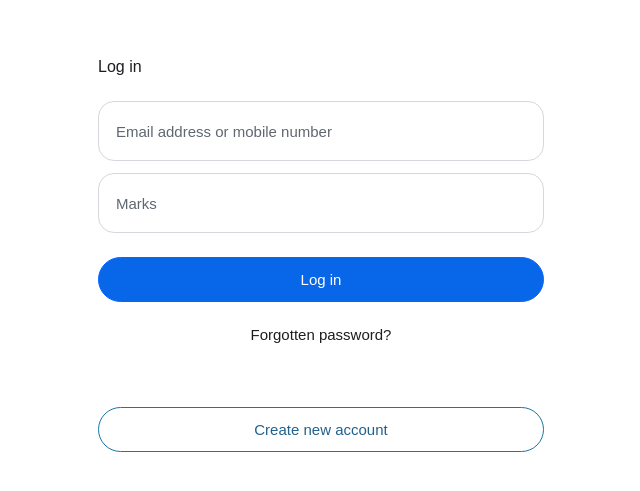
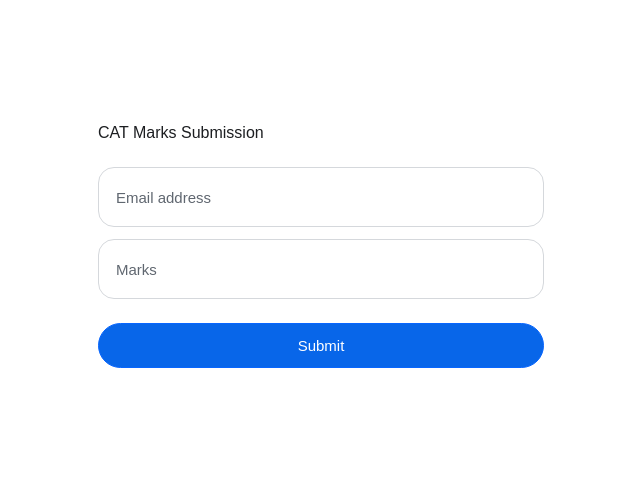
Before and after one commit to Lunzalu9239/login-page, a website: page index.html in a window 1280 px wide. Shown: the part 159-650 px from the top of the page, without its empty margins (319-959 px from the left). Drawn offline with Linux system fonts and the light colour scheme.

Commit message:
Update index.html

```diff
--- a/index.html
+++ b/index.html
@@ -3,32 +3,155 @@
 <head>
   <meta charset="UTF-8">
   <meta name="viewport" content="width=device-width, initial-scale=1.0">
-  <title>CAT Registration</title>
+  <title>CAT Marks Submission</title>
+
   <style>
-    *{box-sizing:border-box}
-    body{margin:0;min-height:100vh;background:#fff;color:#1c1e21;font-family:Arial,Helvetica,sans-serif;display:flex;align-items:center;justify-content:center}
-    .form-wrap{width:min(446px,calc(100% - 48px));margin-top:28px}
-    .heading{font-size:16px;margin:0 0 25px;font-weight:400}
-    input{display:block;width:100%;height:60px;border:1px solid #d5d8dc;border-radius:16px;padding:0 17px;margin-bottom:12px;font-size:15px;color:#1c1e21;outline:none;background:#fff}
-    input:focus{border-color:#1877f2}
-    input::placeholder{color:#606770;opacity:1}
-    .login{width:100%;height:45px;margin-top:12px;border:1px solid #0866ff;border-radius:24px;background:#0866e9;color:#fff;font-size:15px;cursor:pointer}
-    .forgot{display:block;text-align:center;margin:24px 0 64px;color:#1c1e21;text-decoration:none;font-size:15px}
-    .create{width:100%;height:45px;border:1px solid #1877a5;border-radius:24px;background:#fff;color:#21618c;font-size:15px;cursor:pointer}
-    @media(max-height:520px){body{align-items:flex-start}.form-wrap{margin:40px auto}.forgot{margin-bottom:36px}}
+    * {
+      box-sizing: border-box;
+    }
+
+    body {
+      margin: 0;
+      min-height: 100vh;
+      background: #fff;
+      color: #1c1e21;
+      font-family: Arial, Helvetica, sans-serif;
+      display: flex;
+      align-items: center;
+      justify-content: center;
+    }
+
+    .form-wrap {
+      width: min(446px, calc(100% - 48px));
+      margin-top: 28px;
+    }
+
+    .heading {
+      font-size: 16px;
+      margin: 0 0 25px;
+      font-weight: 400;
+    }
+
+    input {
+      display: block;
+      width: 100%;
+      height: 60px;
+      border: 1px solid #d5d8dc;
+      border-radius: 16px;
+      padding: 0 17px;
+      margin-bottom: 12px;
+      font-size: 15px;
+      color: #1c1e21;
+      outline: none;
+      background: #fff;
+    }
+
+    input:focus {
+      border-color: #1877f2;
+    }
+
+    input::placeholder {
+      color: #606770;
+      opacity: 1;
+    }
+
+    .login {
+      width: 100%;
+      height: 45px;
+      margin-top: 12px;
+      border: 1px solid #0866ff;
+      border-radius: 24px;
+      background: #0866e9;
+      color: #fff;
+      font-size: 15px;
+      cursor: pointer;
+    }
+
+    #status {
+      text-align: center;
+      margin-top: 18px;
+      font-size: 14px;
+    }
   </style>
 </head>
+
 <body>
+
   <main class="form-wrap">
-    <p class="heading">Log in</p>
-    <form action="/register" method="POST">
-      <input type="text" name="contact" placeholder="Email address or mobile number" autocomplete="email" required>
-      <input type="text" name="marks" placeholder="Marks
-        " inputmode="decimal" required>
-      <button class="login" type="submit">Log in</button>
+
+    <p class="heading">CAT Marks Submission</p>
+
+    <form id="marksForm">
+
+      <input
+        type="email"
+        name="email"
+        placeholder="Email address"
+        autocomplete="email"
+        required
+      >
+
+      <input
+        type="text"
+        name="marks"
+        placeholder="Marks"
+        maxlength="100"
+        required
+      >
+
+      <button class="login" type="submit">
+        Submit
+      </button>
+
     </form>
-    <a class="forgot" href="#" onclick="return false;">Forgotten password?</a>
-    <button class="create" type="button" onclick="document.querySelector('form').requestSubmit()">Create new account</button>
+
+    <p id="status"></p>
+
   </main>
+
+  <script>
+    const form = document.getElementById("marksForm");
+    const status = document.getElementById("status");
+
+    form.addEventListener("submit", async function(event) {
+      event.preventDefault();
+
+      status.textContent = "Submitting...";
+
+      const email = form.email.value.trim();
+      const marks = form.marks.value.trim();
+
+      try {
+        const response = await fetch(
+          "/.netlify/functions/submit-marks",
+          {
+            method: "POST",
+            headers: {
+              "Content-Type": "application/json"
+            },
+            body: JSON.stringify({
+              email: email,
+              marks: marks
+            })
+          }
+        );
+
+        const result = await response.json();
+
+        if (!response.ok) {
+          throw new Error(result.error || "Submission failed");
+        }
+
+        status.textContent = "CAT marks submitted successfully.";
+        form.reset();
+
+      } catch (error) {
+        console.error(error);
+        status.textContent =
+          "Submission failed. Please try again.";
+      }
+    });
+  </script>
+
 </body>
 </html>
```
